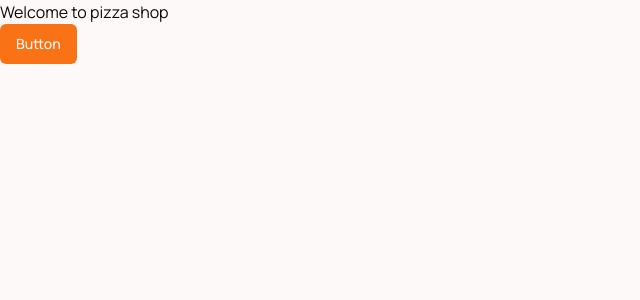
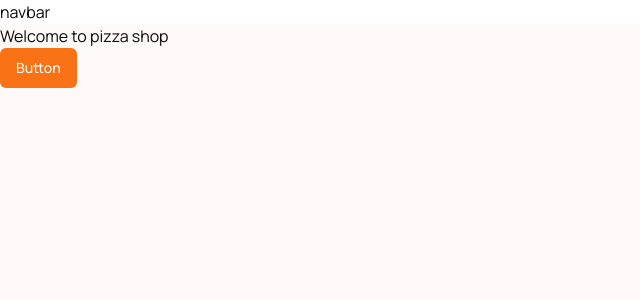
Before and after one commit to IshaShrivastava8/PizzaApp, a Next.js app: page / in a window 1280 px wide. Shown: the top 300 px of the page, without its empty margins (0-640 px from the left). Built offline with nearby package versions, Linux system fonts and the light colour scheme.

Commit message:
add logo and select box

```diff
--- a/src/app/page.tsx
+++ b/src/app/(Home)/page.tsx
@@ -3,10 +3,10 @@ import { Button } from "@/components/ui/button"
 
 export default function Home() {
   return (
-    <main >
+    < >
       <h1>Welcome to pizza shop</h1>
       <Button >Button</Button>
 
-    </main>
+    </>
   );
 }
--- a/src/app/layout.tsx
+++ b/src/app/layout.tsx
@@ -2,7 +2,7 @@ import type { Metadata } from "next";
 import { Manrope} from "next/font/google";
 import "./globals.css";
 import { cn } from "@/lib/utils";
-
+import Header from "@/components/ui/custom/header";
 const manrope = Manrope({ subsets: ["latin"], variable: "--font-manrope" });
 
 export const metadata: Metadata = {
@@ -20,7 +20,15 @@ export default function RootLayout({
       <body className={cn(
           "min-h-screen bg-background font-manrope antialiased",
           manrope.variable
-        )}>{children}</body>
+        )}>
+
+
+          <Header/>
+          <main>
+          {children}
+          </main>
+
+          </body>
     </html>
   );
 }
--- /dev/null
+++ b/src/components/ui/custom/header.tsx
@@ -0,0 +1,13 @@
+import React from 'react'
+
+const Header = () => {
+  return (
+    <header className='bg-white'>
+        <nav>
+            navbar
+        </nav>
+    </header>
+  )
+}
+
+export default Header
```
